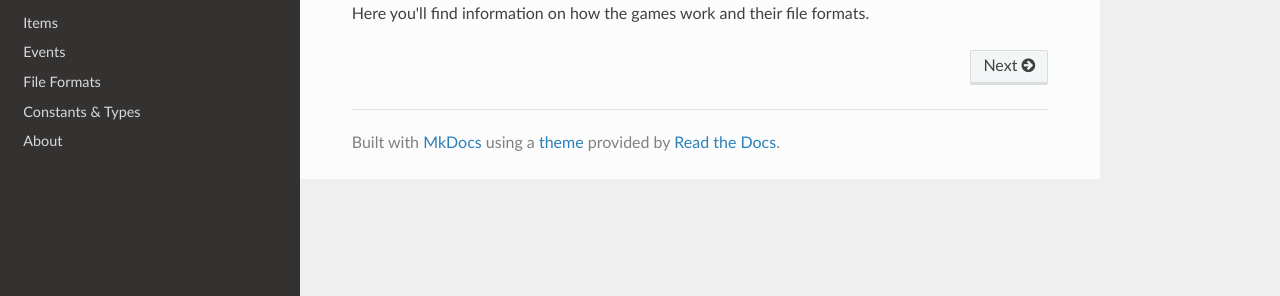
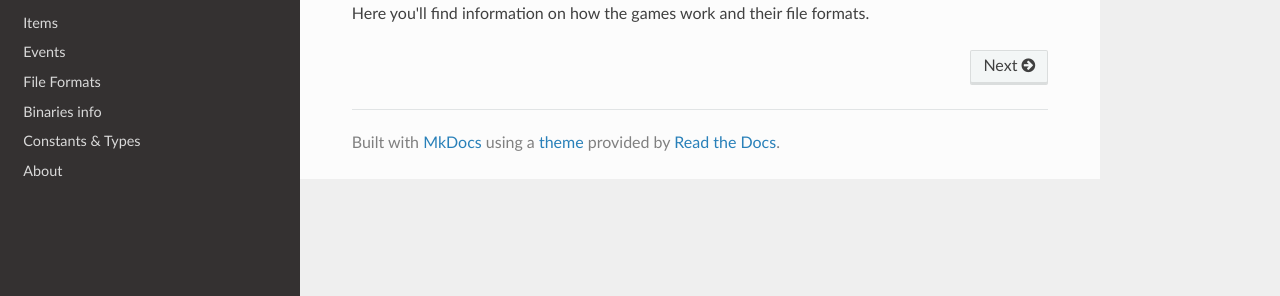
Before and after one commit to AzaamAlghamdi/ObsCureDocs, an MkDocs documentation site: the page built from docs/index.md, in a window 1280 px wide. Shown: the part 158-454 px from the top of the page. Built offline with MkDocs 1.6.1, drawn with Linux system fonts in a browser that asks for light colours; nearby versions of some CDN libraries.

Commit message:
Add Binaries info section to mkdocs.yml

```diff
--- a/mkdocs.yml
+++ b/mkdocs.yml
@@ -5,6 +5,7 @@ nav:
   - Items: items.md
   - Events: events.md
   - File Formats: formats.md
+  - Binaries info: binaries.md
   - Constants & Types: constants.md
   - About: about.md
 theme: readthedocs
```
